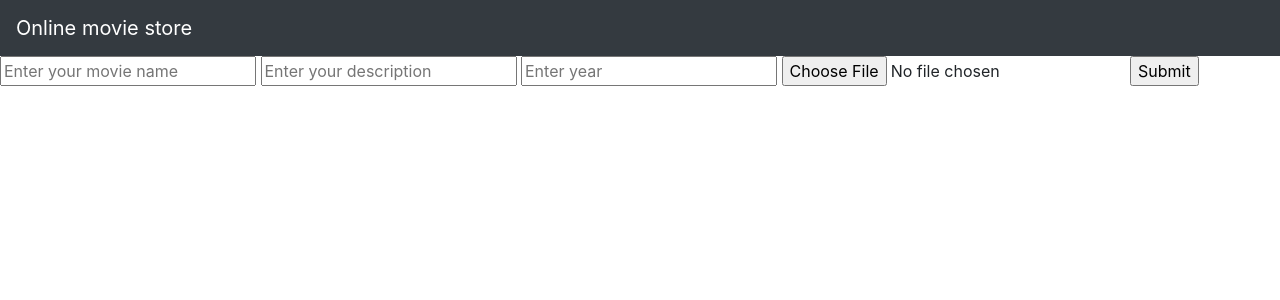
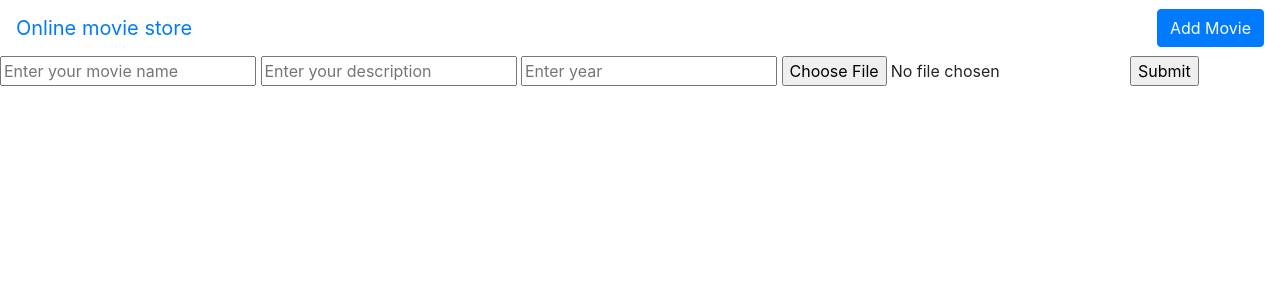
Before and after one commit to simipoulose/Python, a Django app: page /add/ in a window 1280 px wide. Shown: the top 300 px of the page. Run offline with Django 4.2, Linux system fonts and the light colour scheme.

Commit message:
Update base.html

```diff
--- a/movieproject/templates/base.html
+++ b/movieproject/templates/base.html
@@ -9,10 +9,12 @@
 </head>
 <body>
 <!-- Image and text -->
-<nav class="navbar navbar-dark bg-dark">
+<nav class="navbar navbar-aqua bg-aqua">
   <a class="navbar-brand" href="#">
       Online movie store
     </a>
+    <a href="{% url 'movieapp:add_movie'  %}" style="margin-left: 25px;"class="btn btn-primary" >Add Movie</a>
+
 </nav>
 {% block body %}
 {% endblock %}
```
